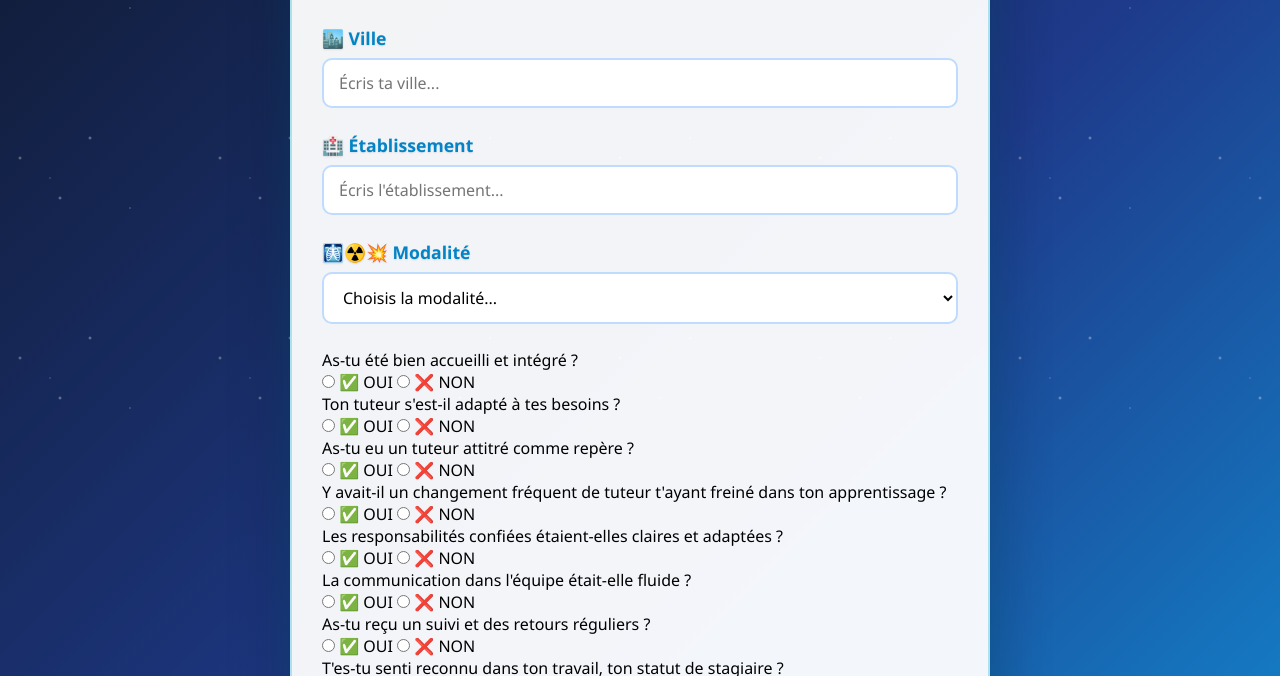
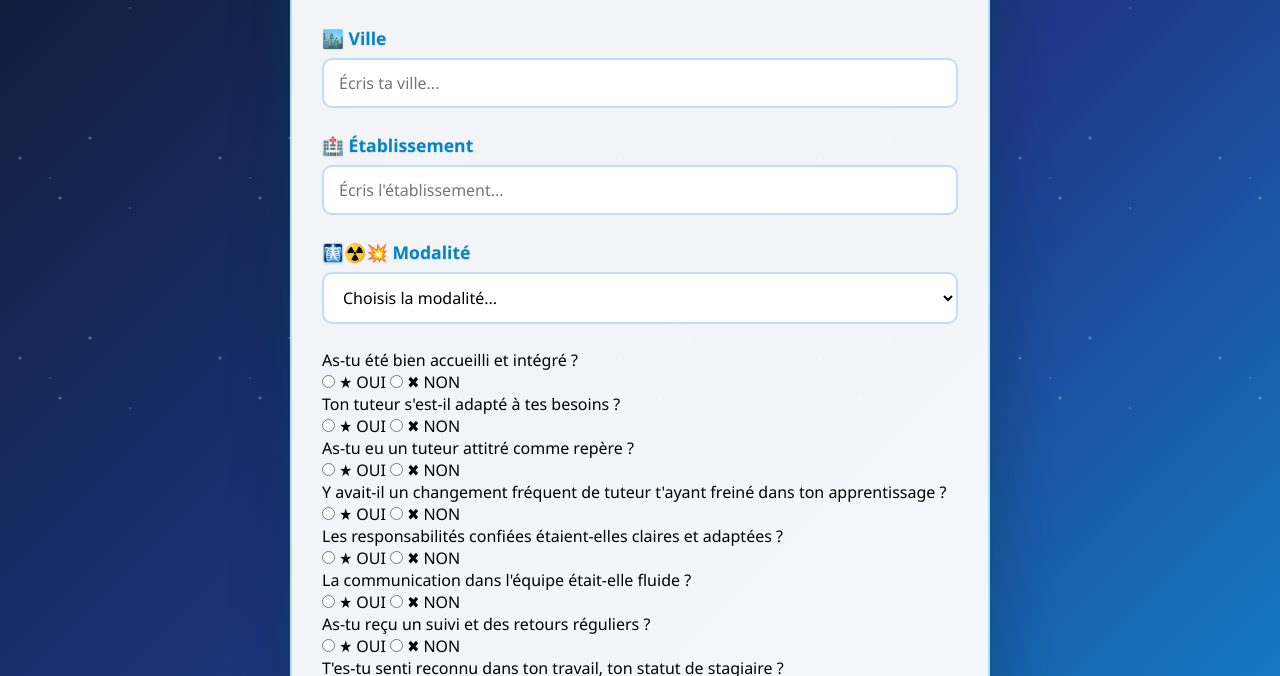
Before and after one commit to priscillasauvan-boop/questionnaire-lieux-de-stages, a website: page public/index.html in a window 1280 px wide. Shown: the part 272-948 px from the top of the page. Drawn offline with Linux system fonts and the light colour scheme.

Commit message:
Update index.html

```diff
--- a/public/index.html
+++ b/public/index.html
@@ -62,11 +62,11 @@
                     <div class="button-group">
                         <label class="btn-choice btn-yes">
                             <input type="radio" name="q1" value="Oui" required>
-                            <span>✅ OUI</span>
+                            <span>★ OUI</span>
                         </label>
                         <label class="btn-choice btn-no">
                             <input type="radio" name="q1" value="Non" required>
-                            <span>❌ NON</span>
+                            <span>✖ NON</span>
                         </label>
                     </div>
                 </div>
@@ -76,11 +76,11 @@
                     <div class="button-group">
                         <label class="btn-choice btn-yes">
                             <input type="radio" name="q2" value="Oui" required>
-                            <span>✅ OUI</span>
+                            <span>★ OUI</span>
                         </label>
                         <label class="btn-choice btn-no">
                             <input type="radio" name="q2" value="Non" required>
-                            <span>❌ NON</span>
+                            <span>✖ NON</span>
                         </label>
                     </div>
                 </div>
@@ -90,11 +90,11 @@
                     <div class="button-group">
                         <label class="btn-choice btn-yes">
                             <input type="radio" name="q3" value="Oui" required>
-                            <span>✅ OUI</span>
+                            <span>★ OUI</span>
                         </label>
                         <label class="btn-choice btn-no">
                             <input type="radio" name="q3" value="Non" required>
-                            <span>❌ NON</span>
+                            <span>✖ NON</span>
                         </label>
                     </div>
                 </div>
@@ -104,11 +104,11 @@
                     <div class="button-group">
                         <label class="btn-choice btn-yes">
                             <input type="radio" name="q4" value="Oui" required>
-                            <span>✅ OUI</span>
+                            <span>★ OUI</span>
                         </label>
                         <label class="btn-choice btn-no">
                             <input type="radio" name="q4" value="Non" required>
-                            <span>❌ NON</span>
+                            <span>✖ NON</span>
                         </label>
                     </div>
                 </div>
@@ -118,11 +118,11 @@
                     <div class="button-group">
                         <label class="btn-choice btn-yes">
                             <input type="radio" name="q5" value="Oui" required>
-                            <span>✅ OUI</span>
+                            <span>★ OUI</span>
                         </label>
                         <label class="btn-choice btn-no">
                             <input type="radio" name="q5" value="Non" required>
-                            <span>❌ NON</span>
+                            <span>✖ NON</span>
                         </label>
                     </div>
                 </div>
@@ -132,11 +132,11 @@
                     <div class="button-group">
                         <label class="btn-choice btn-yes">
                             <input type="radio" name="q6" value="Oui" required>
-                            <span>✅ OUI</span>
+                            <span>★ OUI</span>
                         </label>
                         <label class="btn-choice btn-no">
                             <input type="radio" name="q6" value="Non" required>
-                            <span>❌ NON</span>
+                            <span>✖ NON</span>
                         </label>
                     </div>
                 </div>
@@ -146,11 +146,11 @@
                     <div class="button-group">
                         <label class="btn-choice btn-yes">
                             <input type="radio" name="q7" value="Oui" required>
-                            <span>✅ OUI</span>
+                            <span>★ OUI</span>
                         </label>
                         <label class="btn-choice btn-no">
                             <input type="radio" name="q7" value="Non" required>
-                            <span>❌ NON</span>
+                            <span>✖ NON</span>
                         </label>
                     </div>
                 </div>
@@ -160,11 +160,11 @@
                     <div class="button-group">
                         <label class="btn-choice btn-yes">
                             <input type="radio" name="q8" value="Oui" required>
-                            <span>✅ OUI</span>
+                            <span>★ OUI</span>
                         </label>
                         <label class="btn-choice btn-no">
                             <input type="radio" name="q8" value="Non" required>
-                            <span>❌ NON</span>
+                            <span>✖ NON</span>
                         </label>
                     </div>
                 </div>
```
